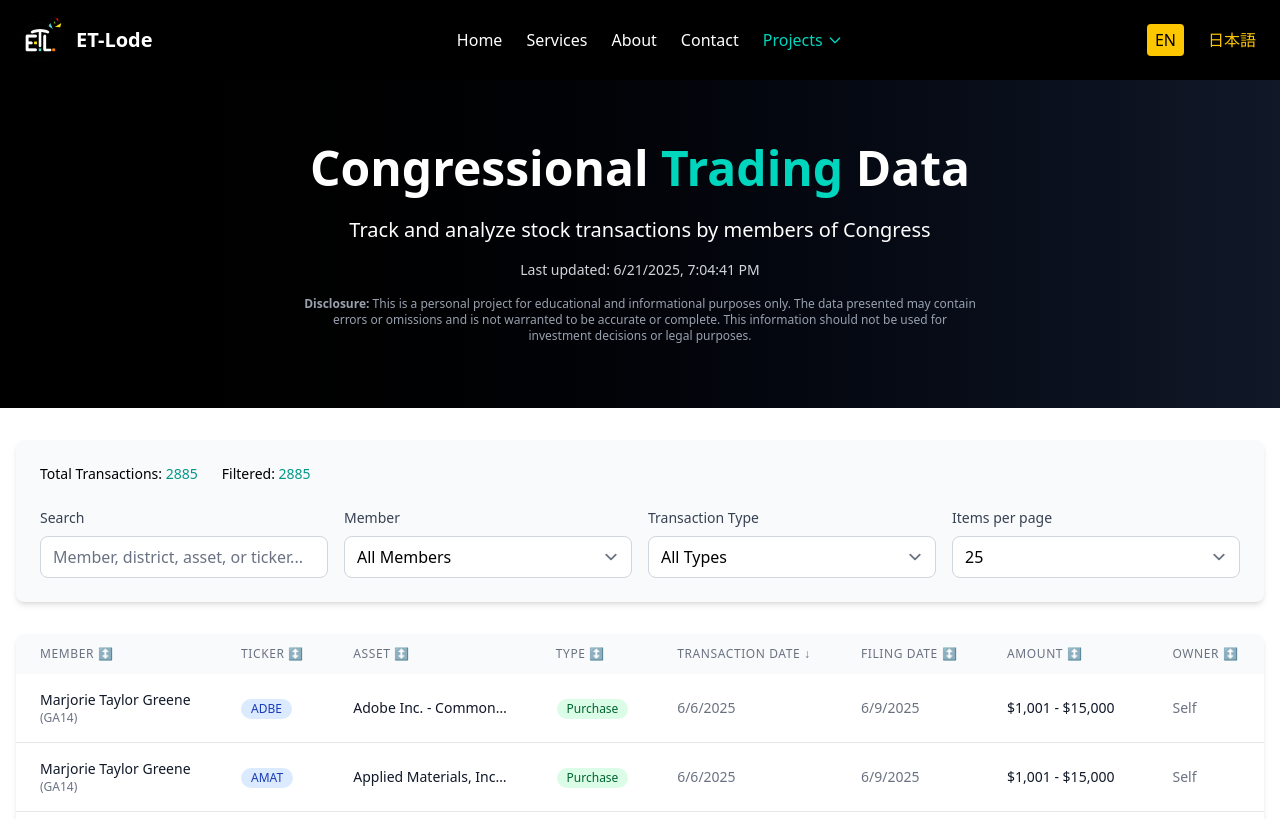
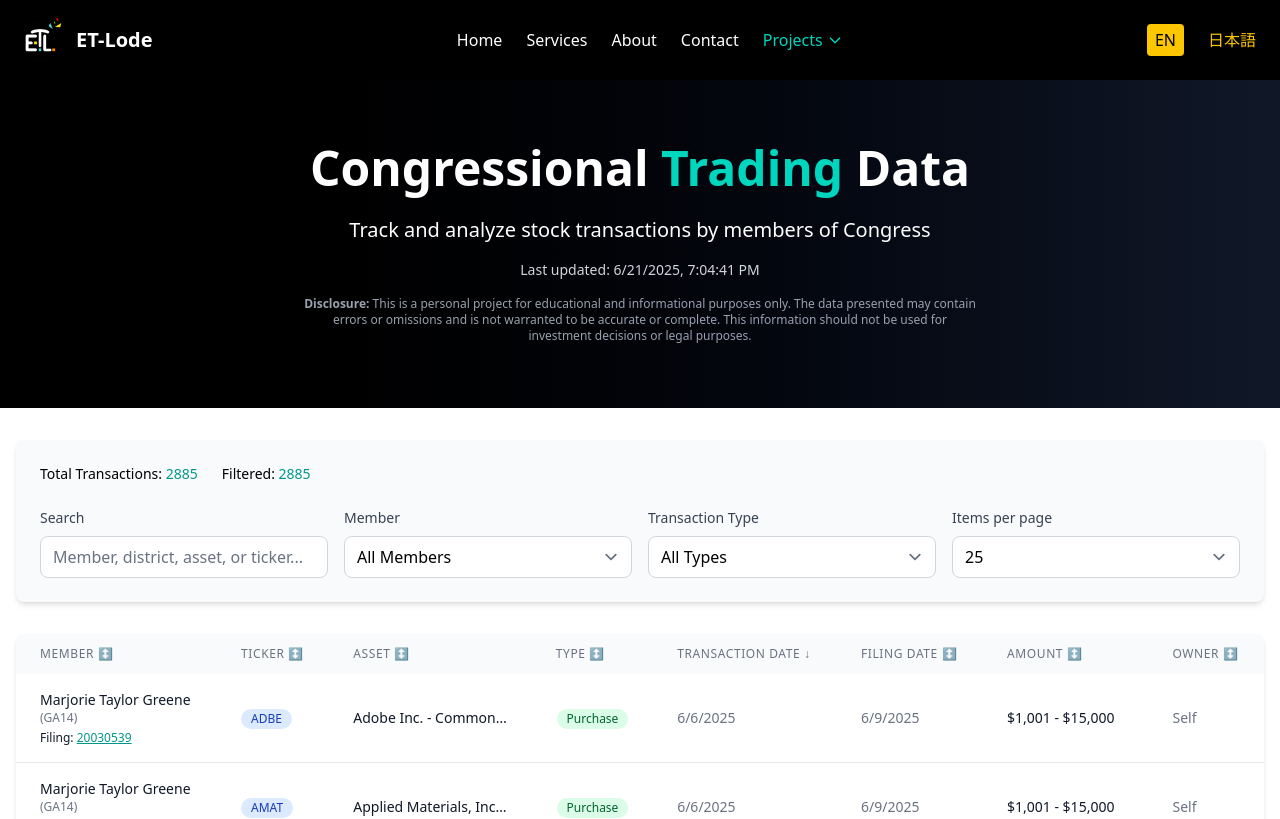
Before and after one commit to LeeSomm/etlode-website, a SvelteKit app: page /congress-trading in a window 1280 px wide. Shown: the top 819 px of the page. Built offline with nearby package versions, Linux system fonts and the light colour scheme.

Commit message:
Added hyperlink to filings and made TypeScript squiggles go away.

```diff
--- a/src/routes/(promo)/congress-trading/+page.svelte
+++ b/src/routes/(promo)/congress-trading/+page.svelte
@@ -48,14 +48,16 @@
 		for (const [filingId, filing] of Object.entries(tradingData.processed_filings)) {
 			if (filing.transactions) {
 				filing.transactions.forEach(transaction => {
-					// Remove "Hon. " prefix from member name
-					const cleanName = filing.member_info.name.replace(/^Hon\.\s+/, '');
+					const memberInfo = filing.member_info as { name: string; district: string };
+
+                    // Remove "Hon. " prefix from member name
+					const cleanName = memberInfo.name.replace(/^Hon\.\s+/, '');
 
 					flattenedTransactions.push({
 						...transaction,
 						filing_id: filingId,
 						member_name: cleanName,
-						district: filing.member_info.district,
+						district: memberInfo.district,
 						pdf_url: filing.pdf_url,
 						parsed_at: filing.parsed_at,
 						stock_transaction_count: filing.stock_transaction_count
@@ -258,6 +260,17 @@
 									<div class="text-xs text-gray-500 truncate">
 										({transaction.district})
 									</div>
+									<div class="text-xs mt-1">
+										Filing:
+                                        <a
+											href={transaction.pdf_url}
+											target="_blank"
+											rel="noopener noreferrer"
+											class="text-teal-600 hover:text-teal-800 underline"
+										>
+											{transaction.filing_id}
+										</a>
+									</div>
 								</td>
 								<td class="px-3 sm:px-6 py-4 whitespace-nowrap text-sm text-gray-900 hidden sm:table-cell">
 									{#if transaction.ticker}
```
